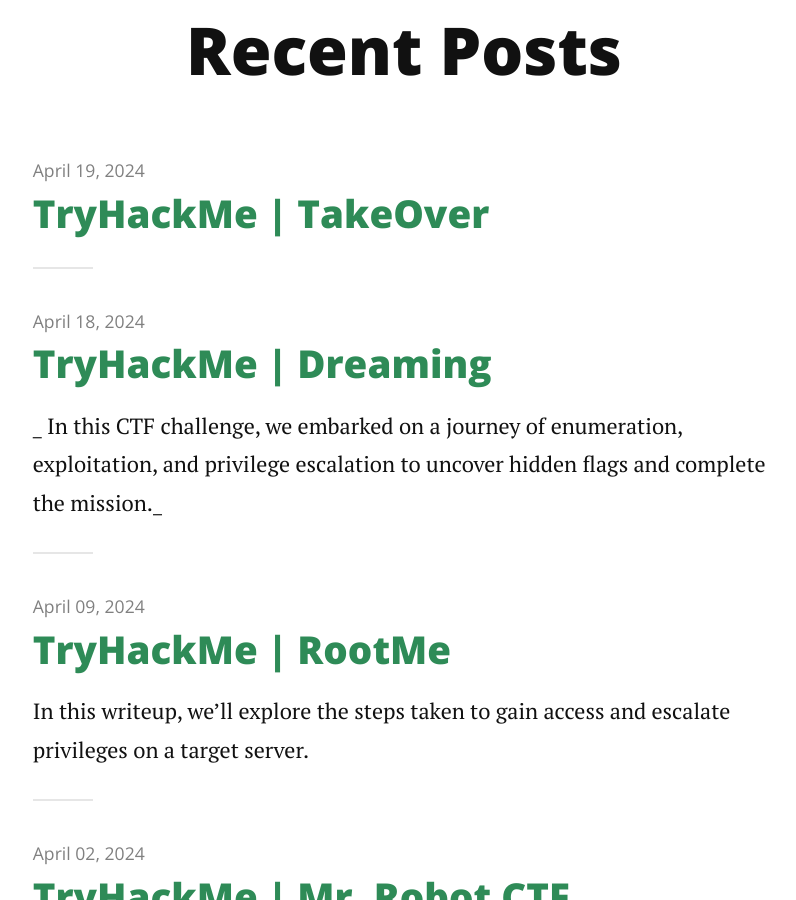
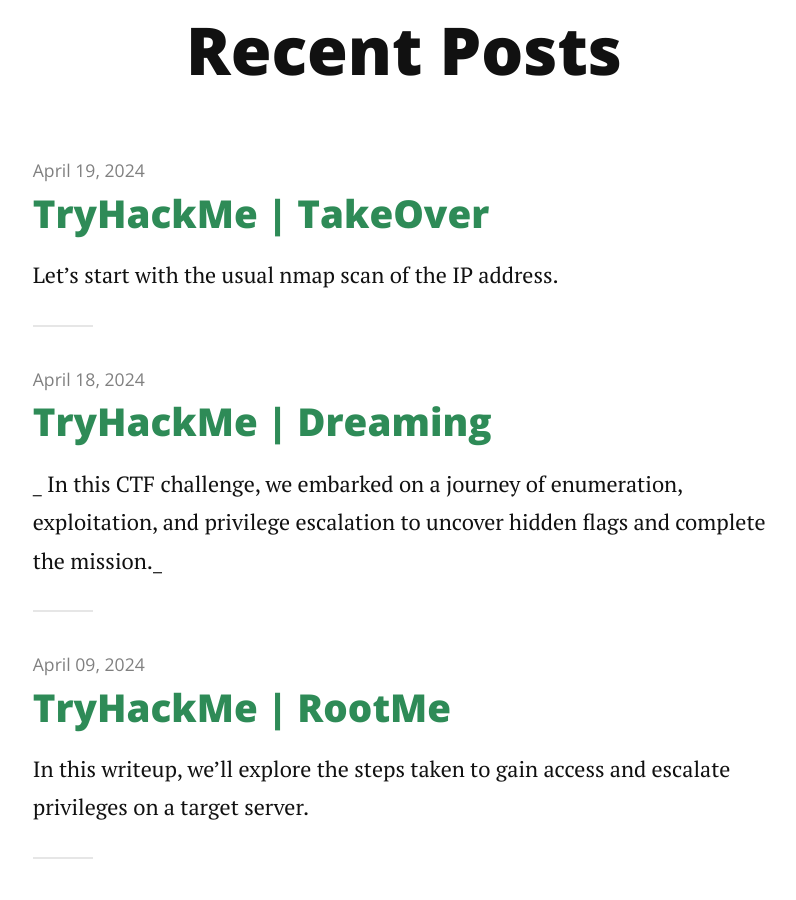
Before and after one commit to PingBackHome/PingBackHome.github.io, a Jekyll site: the page built from index.html, in a window 1280 px wide and 900 px high, scrolled down 347 px. Shown: the whole window, without its empty margins (236-1032 px from the left). Built offline with Jekyll 4.4.1, drawn with Linux system fonts in a browser that asks for light colours; nearby versions of some CDN libraries; the list of posts is cut into pages by our own code.

Commit message:
Update 2024-04-19-THM-Takeover.md

```diff
--- a/_posts/2024-04-19-THM-Takeover.md
+++ b/_posts/2024-04-19-THM-Takeover.md
@@ -3,3 +3,8 @@
 title: TryHackMe | TakeOver
 categories: THM
 ---
+
+
+Let's start with the usual nmap scan of the IP address.
+
+![afbeelding](https://github.com/PingBackHome/PingBackHome.github.io/assets/115549820/bbc54242-b938-41a1-b8e7-c3fe26e74fd0)
```
